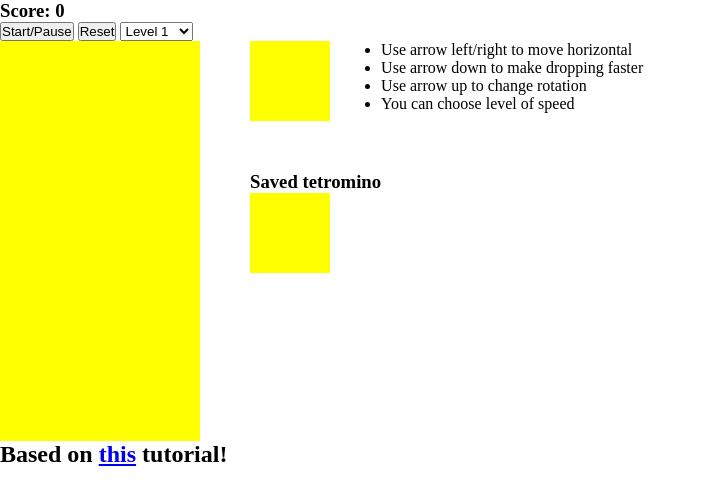
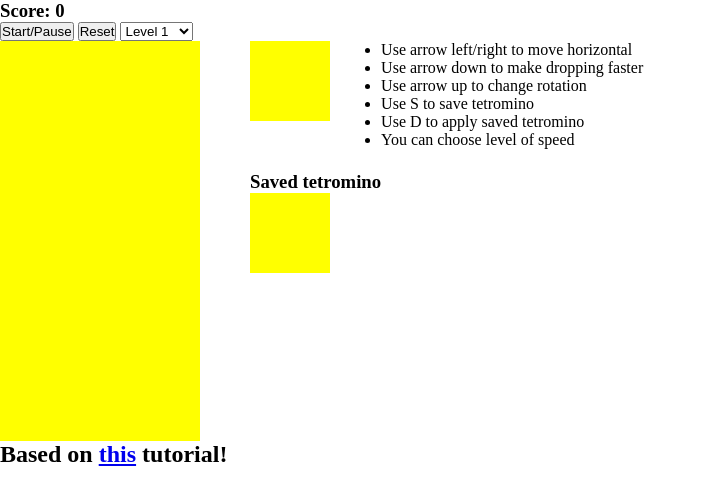
Before and after one commit to MalandiyArtem/Tetris, a plain HTML site: page index.html in a window 1280 px wide. Shown: the whole page, without its empty margins (0-707 px from the left). Drawn offline with Linux system fonts and the light colour scheme.

Commit message:
(change) Update rules

```diff
--- a/index.html
+++ b/index.html
@@ -287,6 +287,8 @@
         <li>Use arrow left/right to move horizontal</li>
         <li>Use arrow down to make dropping faster</li>
         <li>Use arrow up to change rotation</li>
+        <li>Use S to save tetromino</li>
+        <li>Use D to apply saved tetromino</li>
         <li>You can choose level of speed</li>
       </ul>
     </div>
```
